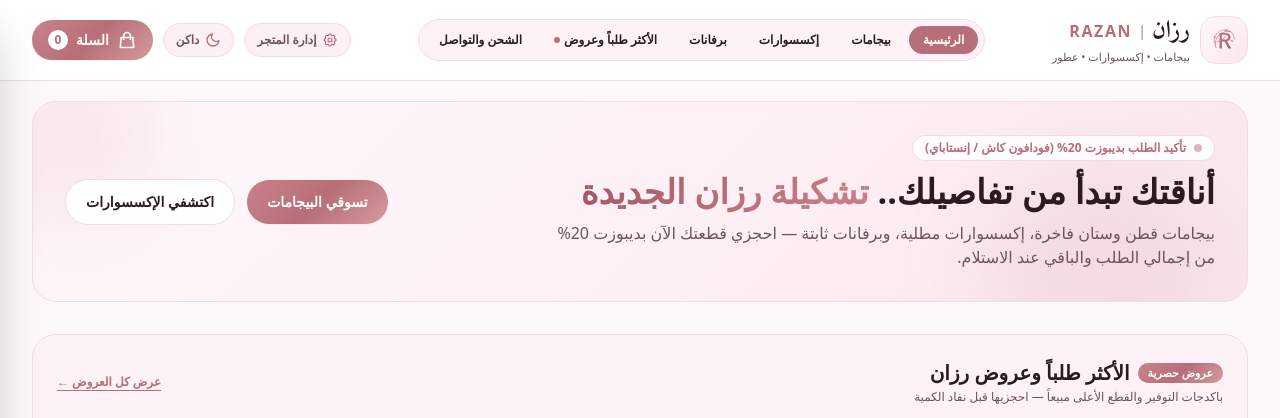
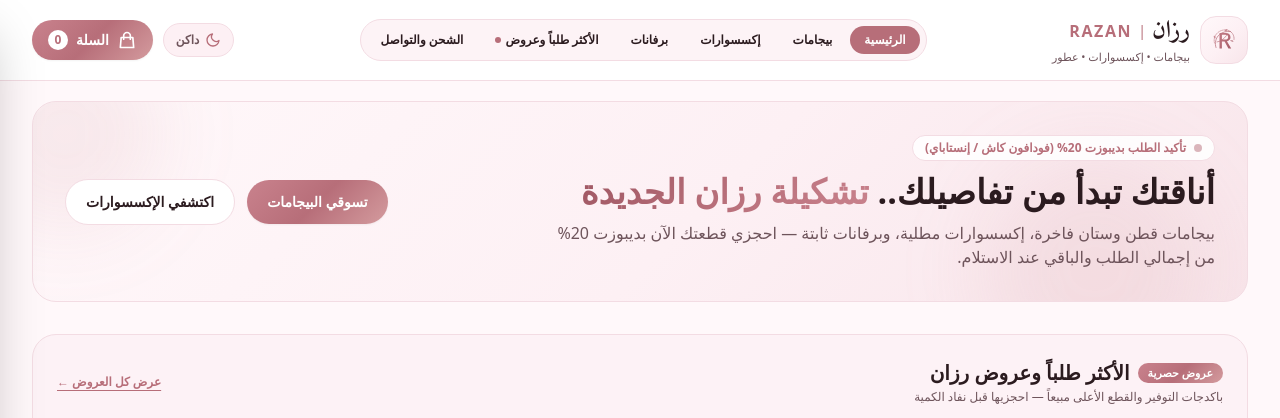
Before and after one commit to aymanelshorbagi-crypto/Razan-store, a plain HTML site: page index.html in a window 1280 px wide. Shown: the top 418 px of the page. Drawn offline with nearby package versions, Linux system fonts and the light colour scheme.

Commit message:
Add files via upload

```diff
--- a/index.html
+++ b/index.html
@@ -202,21 +202,6 @@
 
         <!-- Left Side (RTL End): Store Admin Gear + Dark Mode + Cart Button -->
         <div class="flex items-center gap-2 sm:gap-2.5 shrink-0">
-          <!-- Store Management Gear Button -->
-          <button
-            type="button"
-            onclick="openAdminModal()"
-            class="inline-flex items-center gap-1.5 px-2.5 py-2 sm:px-3 sm:py-2 rounded-full text-xs font-semibold text-plum-muted hover:text-rosegold bg-blush-soft border border-blush-border hover:border-rosegold transition-all cursor-pointer"
-            title="إدارة المتجر والأسعار"
-            aria-label="إدارة المتجر"
-          >
-            <svg class="w-4 h-4 text-rosegold" fill="none" stroke="currentColor" viewBox="0 0 24 24">
-              <path stroke-linecap="round" stroke-linejoin="round" stroke-width="1.8" d="M10.325 4.317c.426-1.756 2.924-1.756 3.35 0a1.724 1.724 0 002.573 1.066c1.543-.94 3.31.826 2.37 2.37a1.724 1.724 0 001.065 2.572c1.756.426 1.756 2.924 0 3.35a1.724 1.724 0 00-1.066 2.573c.94 1.543-.826 3.31-2.37 2.37a1.724 1.724 0 00-2.572 1.065c-.426 1.756-2.924 1.756-3.35 0a1.724 1.724 0 00-2.573-1.066c-1.543.94-3.31-.826-2.37-2.37a1.724 1.724 0 00-1.065-2.572c-1.756-.426-1.756-2.924 0-3.35a1.724 1.724 0 001.066-2.573c-.94-1.543.826-3.31 2.37-2.37.996.608 2.296.07 2.572-1.065z" />
-              <path stroke-linecap="round" stroke-linejoin="round" stroke-width="1.8" d="M15 12a3 3 0 11-6 0 3 3 0 016 0z" />
-            </svg>
-            <span class="hidden sm:inline">إدارة المتجر</span>
-          </button>
-
           <!-- Dark Mode Toggle -->
           <button
             type="button"
@@ -651,7 +636,6 @@
               <li><button type="button" onclick="openShippingContactPage()" class="hover:text-rosegold transition-colors cursor-pointer">الشحن والتوصيل</button></li>
               <li><button type="button" onclick="openShippingContactPage()" class="hover:text-rosegold transition-colors cursor-pointer">نظام الدفع بالديبوزت</button></li>
               <li><button type="button" onclick="openCartDrawer()" class="hover:text-rosegold transition-colors cursor-pointer">سلة التسوق</button></li>
-              <li><button type="button" onclick="openAdminModal()" class="hover:text-rosegold transition-colors cursor-pointer">إدارة المتجر</button></li>
             </ul>
           </div>
         </div>
@@ -667,7 +651,10 @@
 
       <div class="border-t border-blush-border mt-8 pt-5 flex flex-col sm:flex-row items-center justify-between gap-2 text-[11px] text-plum-muted">
         <p>© 2026 رزان | RAZAN. جميع الحقوق محفوظة.</p>
-        <p>صُمم بكل حب وأناقة لعميلات رزان</p>
+        <div class="flex items-center gap-3">
+          <p>صُمم بكل حب وأناقة لعميلات رزان</p>
+          <button type="button" onclick="openAdminModal()" class="text-[10px] text-plum-muted/40 hover:text-plum-muted transition-colors cursor-pointer select-none">إدارة</button>
+        </div>
       </div>
     </div>
   </footer>
@@ -2704,6 +2691,9 @@
       renderCategoryTabs();
       renderProductsGrid();
       updateCartBadge();
+      if (new URLSearchParams(window.location.search).get("admin") === "1") {
+        openAdminModal();
+      }
     });
   </script>
 </body>
```
